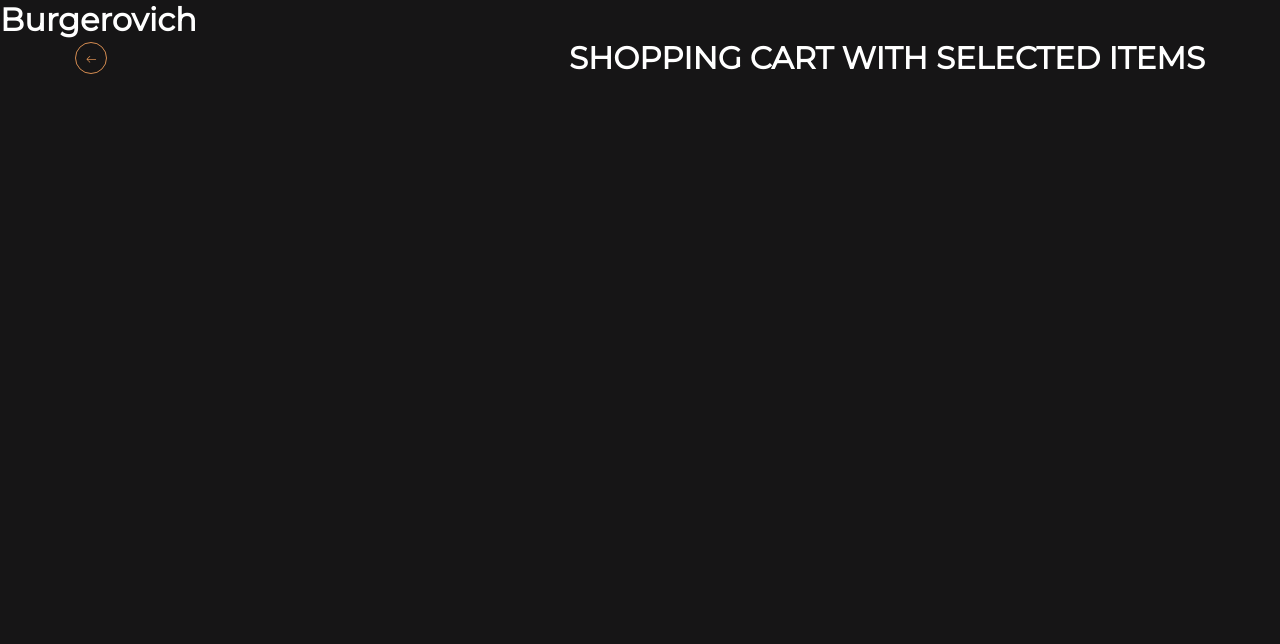
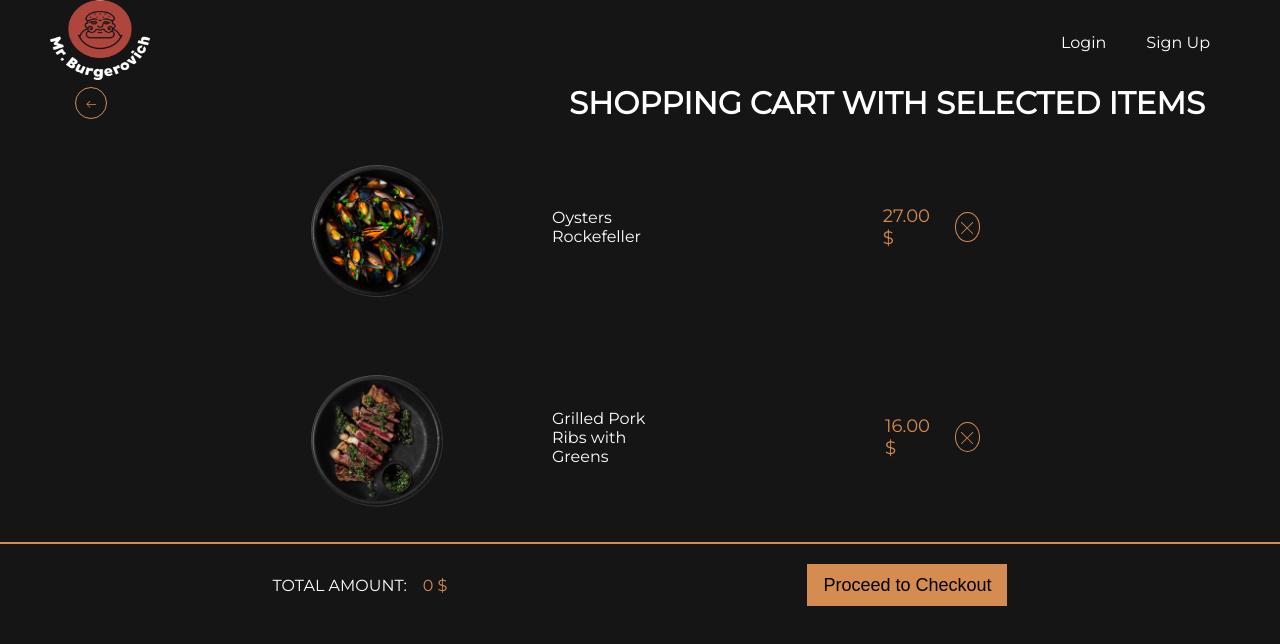
Before and after one commit to imkozin/Restaurant, a Vue app in the folder client/: page /cart in a window 1280 px wide. Shown: the top 644 px of the page. Built offline with nearby package versions, Linux system fonts and the light colour scheme.

Commit message:
created routing

```diff
--- a/client/src/App.vue
+++ b/client/src/App.vue
@@ -1,10 +1,21 @@
 <template>
-  <h1>Burgerovich</h1>
+  <NavBar/>
   <div class="page-wrap">
     <router-view></router-view>
   </div>
 </template>
 
+<script>
+import NavBar from '@/components/NavBar.vue'
+
+export default {
+  name: "App",
+  components: {
+    NavBar,
+  }
+}
+</script>
+
 <style lang="scss">
 
 </style>
--- a/client/src/components/BackButton.vue
+++ b/client/src/components/BackButton.vue
@@ -1,14 +1,23 @@
 <template>
-    <button class="back-btn">
+    <button @click="router.back()" class="back-btn">
         <svg xmlns="http://www.w3.org/2000/svg" width="11" height="8" viewBox="0 0 11 8" fill="none">
-                <path d="M3.65142 1.04688C3.78676 0.911539 3.99983 0.911539 4.13517 1.04688C4.26594 1.17765 4.26594 1.39529 4.13517 1.52575L1.68228 3.97864H9.77647C9.96516 3.97864 10.12 4.12861 10.12 4.31729C10.12 4.50598 9.96516 4.66082 9.77647 4.66082H1.68228L4.13517 7.10914C4.26594 7.24448 4.26594 7.46242 4.13517 7.59289C3.99983 7.72823 3.78676 7.72823 3.65142 7.59289L0.617851 4.55932C0.487083 4.42855 0.487083 4.21091 0.617851 4.08045L3.65142 1.04688Z" fill="#D58C51"/>
-                </svg>
+        <path d="M3.65142 1.04688C3.78676 0.911539 3.99983 0.911539 4.13517 1.04688C4.26594 1.17765 4.26594 1.39529 4.13517 1.52575L1.68228 3.97864H9.77647C9.96516 3.97864 10.12 4.12861 10.12 4.31729C10.12 4.50598 9.96516 4.66082 9.77647 4.66082H1.68228L4.13517 7.10914C4.26594 7.24448 4.26594 7.46242 4.13517 7.59289C3.99983 7.72823 3.78676 7.72823 3.65142 7.59289L0.617851 4.55932C0.487083 4.42855 0.487083 4.21091 0.617851 4.08045L3.65142 1.04688Z" fill="#D58C51"/>
+        </svg>
     </button>
 </template>
 
 <script>
+import { useRouter } from 'vue-router';
     export default {
-        name: "BackButton"
+        name: "BackButton",
+
+        setup() {
+            const router = useRouter();
+
+            return {
+                router,
+            }
+        }
     }
 </script>
 
--- a/client/src/components/CartButton.vue
+++ b/client/src/components/CartButton.vue
@@ -1,5 +1,5 @@
 <template>
-        <button class="cart-btn">
+        <button @click="goToCart" class="cart-btn">
             <svg xmlns="http://www.w3.org/2000/svg" width="21" height="21" viewBox="0 0 21 21" fill="none">
             <g clip-path="url(#clip0_1_98)">
             <path d="M20.0746 9.20414H16.1774L13.379 1.23897C13.2096 0.756825 12.6815 0.503193 12.1992 0.672633C11.717 0.842026 11.4635 1.37024 11.6329 1.85243L14.2157 9.2041H6.78427L9.36711 1.85243C9.5365 1.37024 9.28296 0.842026 8.80077 0.672633C8.31871 0.503193 7.79041 0.756825 7.62102 1.23897L4.82263 9.20414H0.925386C0.414318 9.20414 0 9.61841 0 10.1295C0 10.6406 0.414318 11.0549 0.925386 11.0549H1.17893L3.44649 19.3309C3.61625 19.9505 4.17934 20.38 4.82171 20.38H16.2413C16.8871 20.38 17.4522 19.946 17.6189 19.3221L19.8274 11.0549H20.0746C20.5857 11.0549 21 10.6406 21 10.1295C21 9.61846 20.5857 9.20414 20.0746 9.20414ZM7.46785 17.3549C7.46785 17.866 7.05353 18.2803 6.54246 18.2803C6.03139 18.2803 5.61708 17.866 5.61708 17.3549V12.6562C5.61708 12.1451 6.03139 11.7308 6.54246 11.7308C7.05353 11.7308 7.46785 12.1451 7.46785 12.6562V17.3549ZM11.4254 17.3549C11.4254 17.866 11.011 18.2803 10.5 18.2803C9.98891 18.2803 9.57459 17.866 9.57459 17.3549V12.6562C9.57459 12.1451 9.98891 11.7308 10.5 11.7308C11.011 11.7308 11.4254 12.1451 11.4254 12.6562V17.3549ZM15.3829 17.3549C15.3829 17.866 14.9686 18.2803 14.4575 18.2803C13.9464 18.2803 13.5321 17.866 13.5321 17.3549V12.6562C13.5321 12.1451 13.9464 11.7308 14.4575 11.7308C14.9686 11.7308 15.3829 12.1451 15.3829 12.6562V17.3549Z" fill="white"/>
@@ -14,8 +14,21 @@
 </template>
 
 <script>
+import { useRouter } from 'vue-router';
+
     export default {
-        name: "CartButton"
+        name: "CartButton",
+
+        setup() {
+            const router = useRouter()
+
+            const goToCart = () => {
+                router.push('/cart')
+            }
+            return {
+                goToCart
+            }
+        }
     }
 </script>
 
--- /dev/null
+++ b/client/src/components/DeleteButton.vue
@@ -0,0 +1,32 @@
+<template>
+    <button class="del-btn">
+        <svg xmlns="http://www.w3.org/2000/svg" width="13" height="13" viewBox="0 0 13 13" fill="none">
+        <g clip-path="url(#clip0_1_118)">
+        <path d="M6.70408 6.07886L12.1218 11.4966C12.2723 11.6471 12.2723 11.891 12.1218 12.0415C12.0467 12.1168 11.948 12.1543 11.8495 12.1543C11.7508 12.1543 11.6523 12.1168 11.5771 12.0415L6.11867 6.583L0.660201 12.0415C0.584848 12.1168 0.486355 12.1543 0.387861 12.1543C0.289368 12.1543 0.190682 12.1168 0.115521 12.0415C-0.0349922 11.891 -0.0349922 11.6471 0.115521 11.4966L5.53306 6.07886L0.111887 0.657308C-0.0386267 0.506794 -0.0386267 0.26295 0.111887 0.112437C0.262401 -0.0378858 0.506245 -0.0378858 0.656568 0.112437L6.11848 5.57473L11.581 0.112628C11.7315 -0.0376946 11.9751 -0.0376946 12.1256 0.112628C12.2762 0.263142 12.2762 0.506985 12.1256 0.657499L6.70408 6.07886Z" fill="#D58C51"/>
+        </g>
+        <defs>
+        <clipPath id="clip0_1_118">
+        <rect width="12.24" height="12.24" fill="white" transform="matrix(-1 0 0 1 12.2402 0)"/>
+        </clipPath>
+        </defs>
+        </svg>
+    </button>
+</template>
+
+<script>
+    export default {
+        name: "DeleteButton"
+    }
+</script>
+
+<style lang="scss" scoped>
+    .del-btn {
+        cursor: pointer;
+        font-size: 24px;
+        background-color: transparent;
+        width: 30px;
+        height: 30px;
+        border-radius: 50%;
+        border: 1px solid #D58C51;
+    }
+</style>
--- /dev/null
+++ b/client/src/components/NavBar.vue
@@ -0,0 +1,58 @@
+<template>
+    <div class="navbar">
+    <router-link to="/products">
+        <img :src="logo" alt="" class="navbar-logo">
+    </router-link>
+        <div class="navbar-container">
+            <div class="navbar-container__link">
+            Login
+            </div>
+            <div class="navbar-container__link">
+            Sign Up
+        </div>
+        </div>
+    </div>
+    <!-- <router-link to="/login">
+        <div>Login</div>
+    </router-link>
+    <router-link to="/signin">
+        <div>Sign In</div>
+    </router-link> -->
+</template>
+
+<script>
+import logo from '@/assets/logo.png';
+
+    export default {
+        name: "NavBar",
+        data() {
+            return {
+                logo
+            }
+        }
+    }
+</script>
+
+<style lang="scss" scoped>
+.navbar {
+    display: flex;
+    margin-left: 50px;
+    margin-right: 50px;
+    justify-content: space-between;
+    align-items: center;
+
+    &-logo {
+        width: 100px;
+        height: 80px;
+    }
+
+    &-container {
+        display: flex;
+
+        &__link {
+            padding: 20px;
+        }
+    }
+
+}
+</style>
--- a/client/src/data.js
+++ b/client/src/data.js
@@ -6,6 +6,25 @@ import calmari from './assets/5.png'
 import tandoori from './assets/6.png'
 import salad from './assets/7.png'
 import cake from './assets/8.png'
+
+export const cartItems = [
+  {
+    id: '1',
+    title: 'Oysters Rockefeller',
+    description:
+      'Plump and savory oysters bathed in a rich, herb-infused sauce, then baked to perfection. A classic delicacy with an exquisite blend of flavors.',
+    price: '27.00',
+    image: oysters,
+  },
+  {
+    id: '2',
+    title: 'Grilled Pork Ribs with Greens',
+    description:
+      'Delicious pork ribs grilled to perfection and served with a generous helping of fresh greens.',
+    price: '16.00',
+    image: porkRibs,
+  },
+]
 
 export const products = [
   {
--- /dev/null
+++ b/client/src/pages/PageNotFound.vue
@@ -0,0 +1,23 @@
+<template>
+    <div class="page-not-found">
+        <h1 class="title">Page Not Found 404</h1>
+    </div>
+</template>
+
+<script>
+    export default {
+        name: "PageNotFound"
+    }
+</script>
+
+<style lang="scss" scoped>
+.page-not-found {
+    height: 1000px;
+}
+.title {
+    position: absolute;
+    top: 50%;
+    right: 40%;
+    text-transform: uppercase;
+}
+</style>
--- a/client/src/pages/ShoppingCartPage.vue
+++ b/client/src/pages/ShoppingCartPage.vue
@@ -1,34 +1,140 @@
 <template>
-    <div>
+    <div class="cart__page">
         <div class="cart__page-header">
-            <router-link
-            to="/products"
-            custom
-            v-slot="{ navigate }"
-            >
-            <BackButton @click="navigate"/>
-            </router-link>
+            <BackButton/>
             <h1 class="page-title">Shopping cart with selected items</h1>
+        </div>
+        <div v-if="cartItems.length > 0" class="cart__page-wrapper">
+            <div v-for="product in cartItems" class="product__card" :key="product.id">
+                <router-link :to="'/products/' + product.id">
+                    <img :src="product.image" alt="plate" class="product__card-image">
+                </router-link>
+                <h4 class="product__card-title">{{ product.title }}</h4>
+                    <div class="product__card-bottom">
+                        <h4 class="product__card-bottom_price">{{ product.price }} $</h4>
+                        <DeleteButton />
+                    </div>
+            </div>
+        </div>
+        <h3 v-else class="cart__page-message">
+            You currently have no items in your cart!
+        </h3>
+        <hr class="line">
+        <div class="footer">
+            <div class="footer__total">Total Amount:<span class="footer__total-amount">0 $</span></div>
+            <button class="footer__out-btn">Proceed to Checkout</button>
         </div>
     </div>
 </template>
 
 <script>
 import BackButton from '@/components/BackButton.vue';
+import DeleteButton from '@/components/DeleteButton.vue';
+import { cartItems } from '@/data';
+
     export default {
         name: "ShoppingCartPage",
         components: {
-            BackButton
+            BackButton,
+            DeleteButton
+        },
+        data() {
+            return {
+                cartItems
+            }
         }
     }
 </script>
 
 <style lang="scss" scoped>
-.cart__page-header {
+.cart__page {
+    height: 100vh;
+
+    &-header {
+        display: flex;
+        width: 1130px;
+        justify-content: space-between;
+        align-items: center;
+        margin: 0 auto;
+    }
+
+    &-wrapper {
+        margin-left: 290px;
+        margin-right: 300px;
+    }
+
+    &-message {
+        display: flex;
+        flex-direction: column;
+        justify-content: center;
+        align-items: center;
+        height: 300px;
+        text-transform: uppercase;
+    }
+}
+
+.product__card {
     display: flex;
-    width: 1130px;
-    justify-content: space-between;
+    justify-content: center;
     align-items: center;
-    margin: 0 auto;
+
+    &-image {
+        width: 132px;
+        height: 132px;
+        margin: 43px 21px 31px 21px;
+    }
+
+    &-title {
+        width: 310px;
+        font-weight: 500;
+        margin-left: 88px;
+        margin-right: 216px;
+    }
+
+    &-bottom {
+        display: flex;
+        justify-content: space-between;
+        align-items: center;
+
+        &_price {
+            color: #D58C51;
+            font-family: 'Montserrat';
+            font-size: 18px;
+            font-style: normal;
+            font-weight: 400;
+            line-height: normal;
+            margin-right: 20px;
+        }
+    }
+}
+
+.footer {
+    display: flex;
+    justify-content: center;
+    align-items: center;
+
+    &__out-btn {
+        cursor: pointer;
+        width: 200px;
+        height: 42px;
+        font-size: 18px;
+        background: #D58C51;
+        border: none;
+        margin-left: 360px;
+    }
+
+    &__total {
+        text-transform: uppercase;
+
+        &-amount {
+            color: #D58C51;
+            margin-left: 16px;
+        }
+    }
+}
+
+.line {
+    border: 1px solid #D58C51;
+    margin-bottom: 20px;
 }
 </style>
--- a/client/src/router/index.js
+++ b/client/src/router/index.js
@@ -2,6 +2,7 @@ import { createRouter, createWebHistory } from 'vue-router'
 import ShoppingCartPage from '../pages/ShoppingCartPage.vue'
 import ProductsPage from '../pages/ProductsPage.vue'
 import ProductDetailPage from '../pages/ProductDetailPage.vue'
+import PageNotFound from '../pages/PageNotFound.vue'
 
 const routes = [
   {
@@ -18,6 +19,10 @@ const routes = [
     path: '/cart',
     name: 'cart',
     component: ShoppingCartPage
+  },
+  {
+    path: '/:pathMatch(.*)*',
+    component: PageNotFound
   }
 ]
 
```
Also changed, not shown: client/src/pages/ProductDetailPage.vue (+11 -3 lines), client/src/pages/ProductsPage.vue (+5 -12 lines), client/src/assets/logo.png (added). Lines whose indentation alone changed are shown as unchanged.
